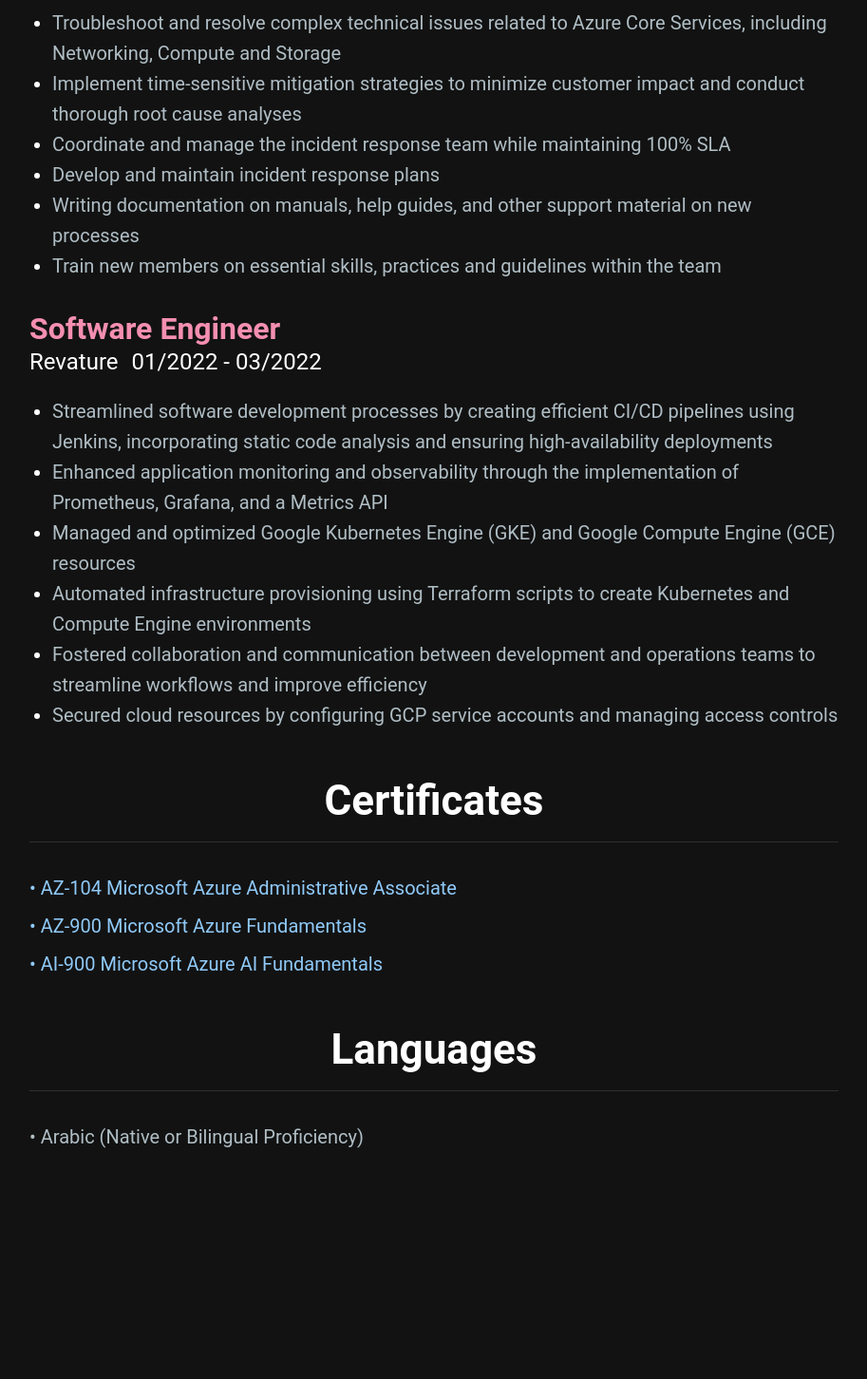
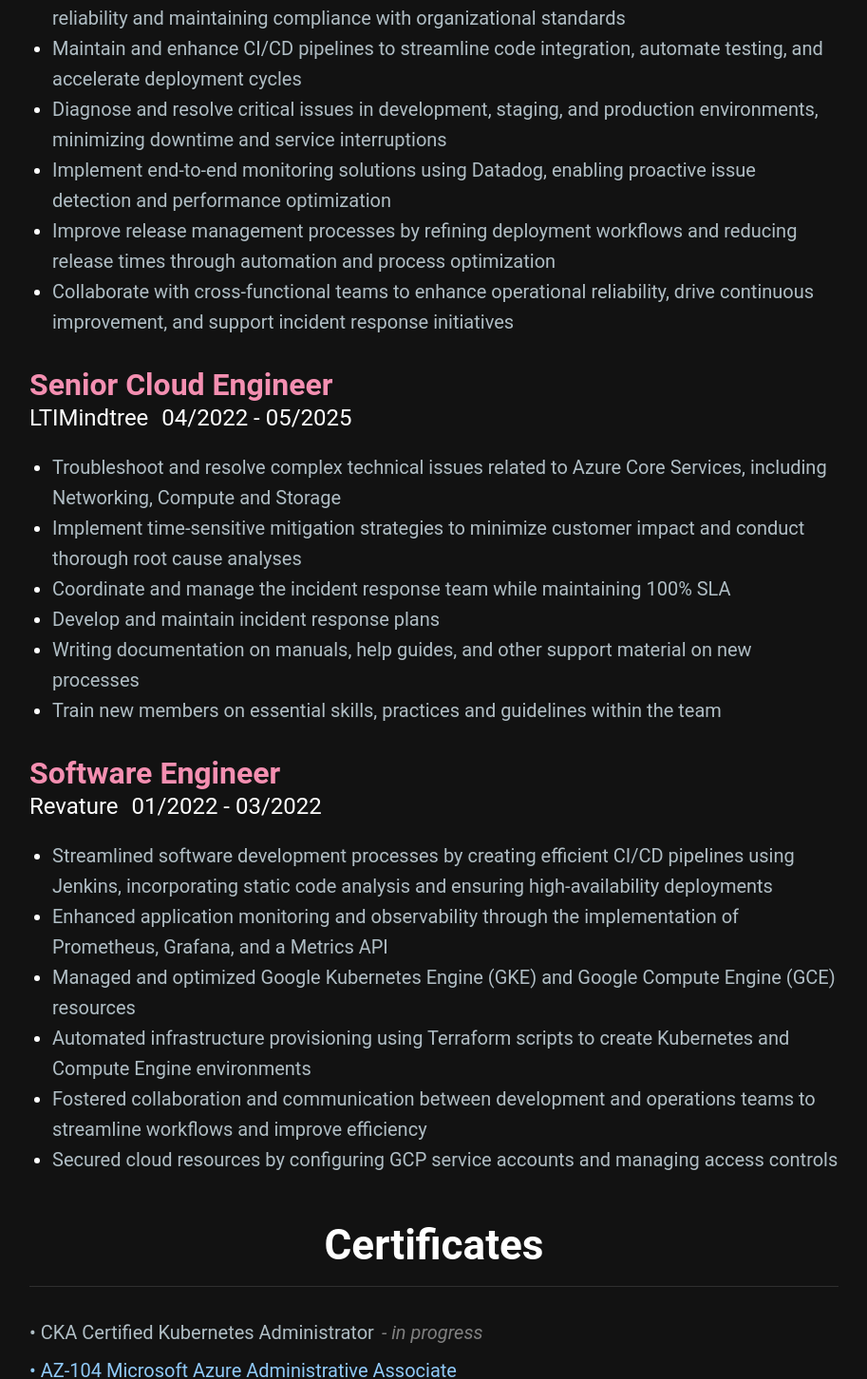
Before and after one commit to alsheikhhusam/PortfolioProject, a Next.js app in the folder my-portfolio/: page /experience in a window 1280 px wide. Shown: the part 422-1874 px from the top of the page at 95% size, without its empty margins (183-1096 px from the left). Before the commit the page ends 1707 px from the top, so only its background shows below. Built offline with nearby package versions, Linux system fonts and the light colour scheme.

Commit message:
Merge branch 'main' into azure

```diff
--- a/my-portfolio/pages/experience.js
+++ b/my-portfolio/pages/experience.js
@@ -9,6 +9,13 @@
     company: 'Inspira Financial',
     duration: '06/2025 - Present',
     responsibilities: [
+      'Manage and optimize Azure cloud infrastructure, ensuring high availability, scalability, and cost efficiency across environments',
+      'Upgrade existing servers and decommission legacy servers, improving infrastructure reliability and maintaining compliance with organizational standards',
+      'Maintain and enhance CI/CD pipelines to streamline code integration, automate testing, and accelerate deployment cycles',
+      'Diagnose and resolve critical issues in development, staging, and production environments, minimizing downtime and service interruptions',
+      'Implement end-to-end monitoring solutions using Datadog, enabling proactive issue detection and performance optimization',
+      'Improve release management processes by refining deployment workflows and reducing release times through automation and process optimization',
+      'Collaborate with cross-functional teams to enhance operational reliability, drive continuous improvement, and support incident response initiatives'
     ]
   },
   {
@@ -42,9 +49,10 @@
 ];
 
 const certificates = [
+  { name: 'CKA Certified Kubernetes Administrator', url: null },
   { name: 'AZ-104 Microsoft Azure Administrative Associate', url: 'https://learn.microsoft.com/api/credentials/share/en-us/HusamAlSheikh-5264/277FEFC03D3706F8?sharingId=39C651685B6997D9' },
   { name: 'AZ-900 Microsoft Azure Fundamentals', url: 'https://learn.microsoft.com/api/credentials/share/en-us/HusamAlSheikh-5264/2288C16DA2EAD72E?sharingId=39C651685B6997D9' },
-  { name: 'AI-900 Microsoft Azure AI Fundamentals', url: 'https://learn.microsoft.com/api/credentials/share/en-us/HusamAlSheikh-5264/88BD6435182EA6E7?sharingId=39C651685B6997D9' },
+  { name: 'AI-900 Microsoft Azure AI Fundamentals', url: 'https://learn.microsoft.com/api/credentials/share/en-us/HusamAlSheikh-5264/88BD6435182EA6E7?sharingId=39C651685B6997D9' }
 ];
 
 const languages = [
@@ -130,7 +138,10 @@
                   • {certificate.name}
                 </Link>
               ) : (
-                <span>• {certificate.name}</span>
+                  <span>
+                    • {certificate.name}
+                    <span style={{ marginLeft: '0.5rem', fontStyle: 'italic', color: 'gray' }}>- in progress</span>
+                  </span>
               )}
             </Typography>
           ))}
```
